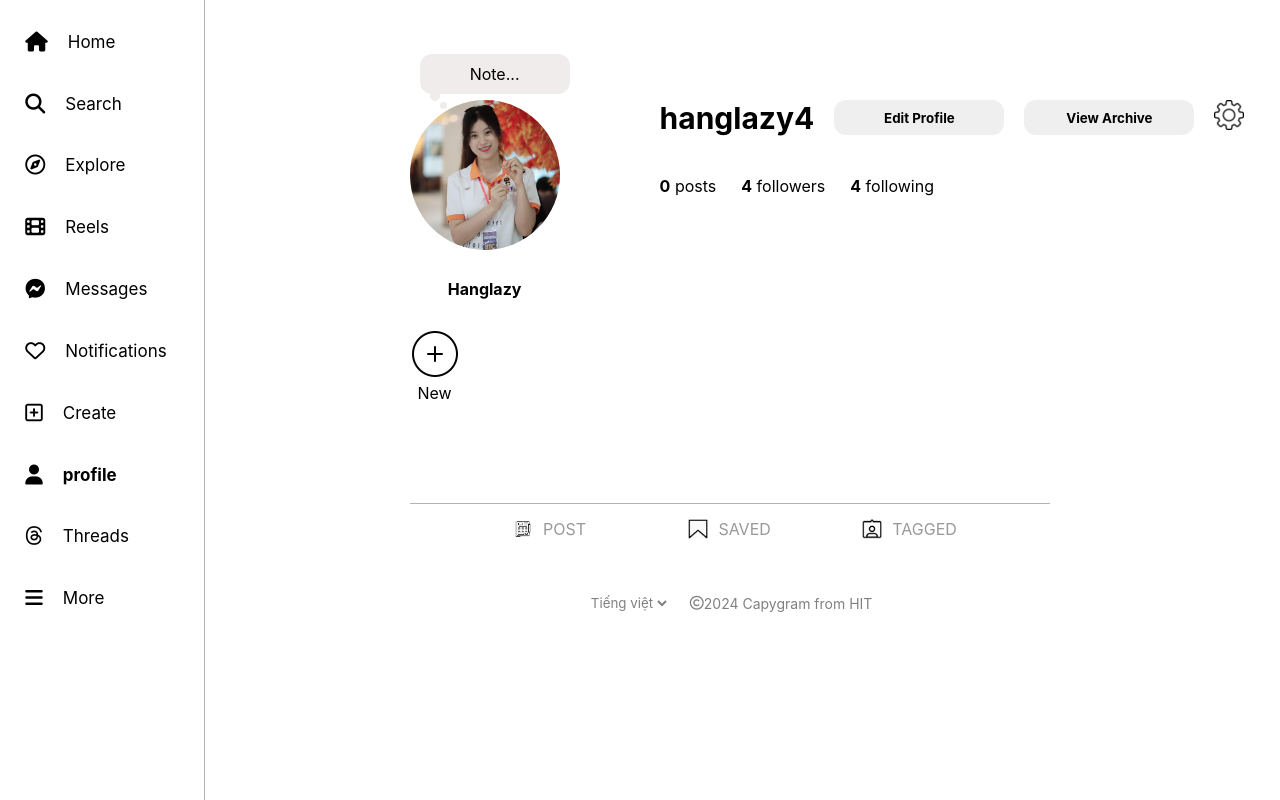
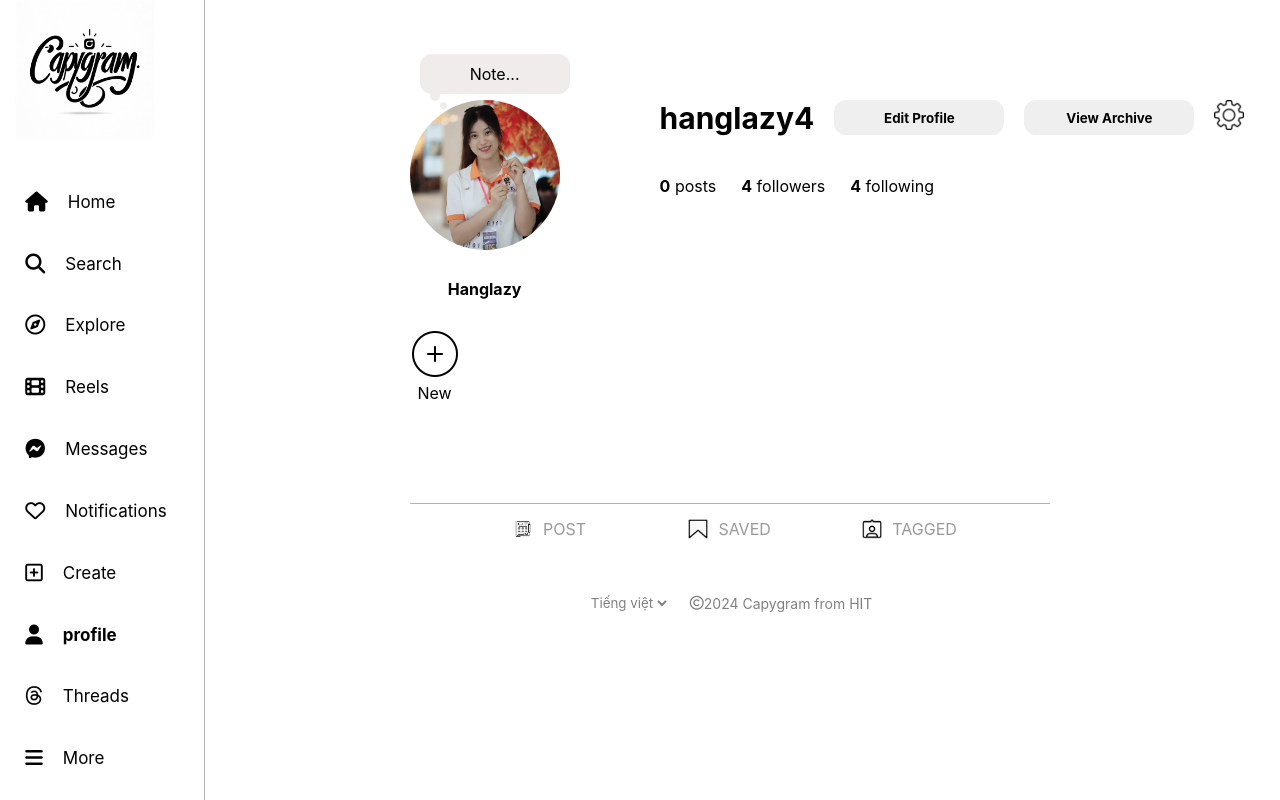
Before and after one commit to parallelism623/capygram-fe, a React (Vite) app: page /profile in a window 1280 px wide. Built offline with nearby package versions, Linux system fonts and the light colour scheme.

Commit message:
🐛 fix Layout Menu

```diff
--- a/src/components/Menu/Menu.jsx
+++ b/src/components/Menu/Menu.jsx
@@ -24,6 +24,9 @@ const Menu = () => {
         <>
             <div className="menu">
                 <div className="menu-container">
+                    <div className='menu-container-image'>
+                        <img src={logoCapyGram} alt="logo" />
+                    </div>
                     <div className="menu-container-content">
                         <ul>
                             <li>
@@ -149,6 +152,10 @@ const Menu = () => {
                     </ul>
                 </div>
             </div>
+
+            <div className='menu2-top'>
+
+            </div>
         </>
     )
 }
```
